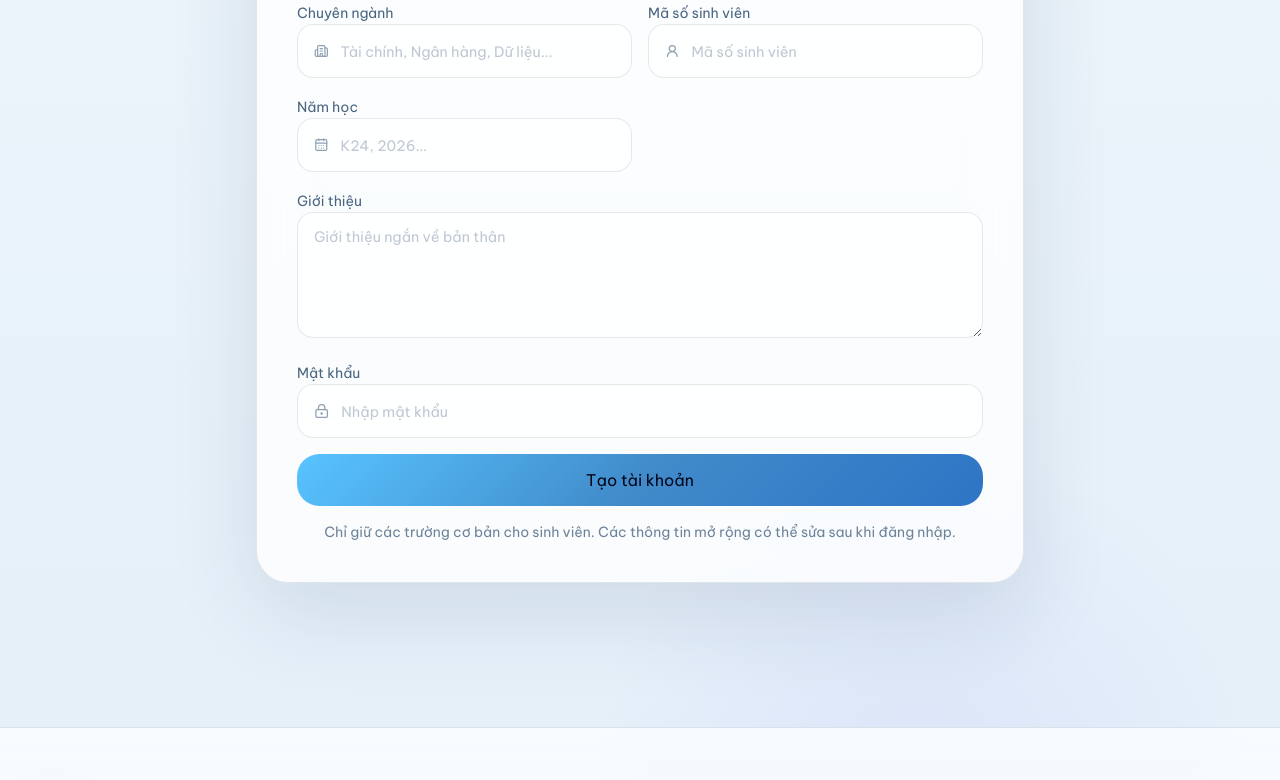
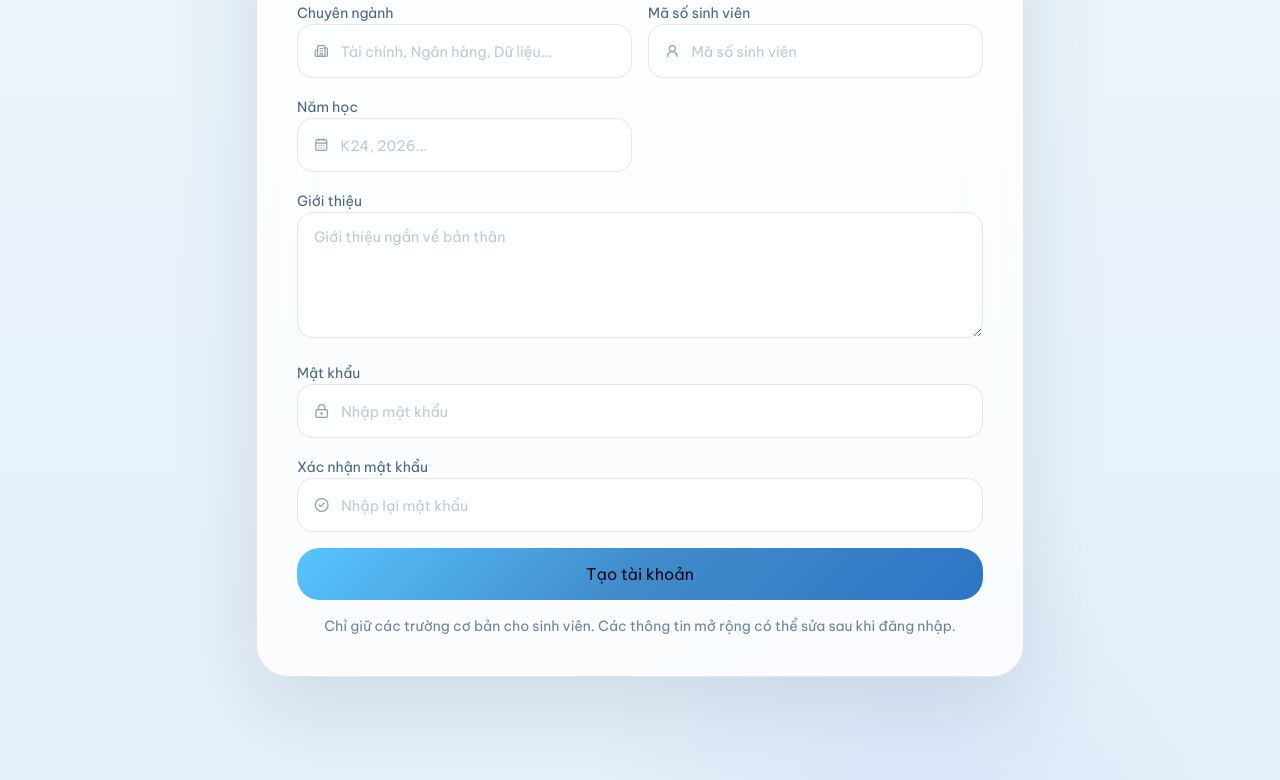
Before and after one commit to tamphan2911/attacker_2026, a Next.js app: page /auth in a window 1280 px wide. Shown: the part 818-1598 px from the top of the page. Built offline with nearby package versions, Linux system fonts and the light colour scheme; no server answers; the database is empty.

Commit message:
Fix auth form submission flow

```diff
--- a/src/components/auth-page.tsx
+++ b/src/components/auth-page.tsx
@@ -6,6 +6,7 @@ import {
   Building2,
   CalendarDays,
   ChevronDown,
+  CircleCheck,
   LockKeyhole,
   Mail,
   ShieldCheck,
@@ -75,6 +76,7 @@ export function AuthPage() {
     classYear: "",
     bio: "",
     password: "",
+    confirmPassword: "",
   });
   const [isUniversityMenuOpen, setIsUniversityMenuOpen] = useState(false);
   const universityMenuRef = useRef<HTMLDivElement | null>(null);
@@ -189,8 +191,20 @@ export function AuthPage() {
   };
 
   const handleRegister = async () => {
+    if (registerForm.password !== registerForm.confirmPassword) {
+      setSigninMessage(
+        locale === "en"
+          ? "Password confirmation does not match."
+          : "Xác nhận mật khẩu không khớp.",
+      );
+      return;
+    }
+
     setIsBusy(true);
     setSigninMessage(null);
+
+    const { confirmPassword, ...registerPayload } = registerForm;
+    void confirmPassword;
 
     const response = await fetch("/api/auth/register", {
       method: "POST",
@@ -198,7 +212,7 @@ export function AuthPage() {
         "Content-Type": "application/json",
       },
       credentials: "same-origin",
-      body: JSON.stringify(registerForm),
+      body: JSON.stringify(registerPayload),
     });
 
     if (!response.ok) {
@@ -249,6 +263,24 @@ export function AuthPage() {
   const applyUniversityValue = (value: string) => {
     setRegisterForm((current) => ({ ...current, university: value }));
     setIsUniversityMenuOpen(false);
+  };
+
+  const handleSignInSubmit = (event: React.FormEvent<HTMLFormElement>) => {
+    event.preventDefault();
+    if (isBusy || authStatus === "loading") {
+      return;
+    }
+
+    void handleSignIn();
+  };
+
+  const handleRegisterSubmit = (event: React.FormEvent<HTMLFormElement>) => {
+    event.preventDefault();
+    if (isBusy || authStatus === "loading") {
+      return;
+    }
+
+    void handleRegister();
   };
 
   return (
@@ -321,23 +353,9 @@ export function AuthPage() {
               <span className="h-px flex-1 bg-[var(--line)]" />
             </div>
 
+            {mode === "signin" ? (
+              <form onSubmit={handleSignInSubmit} className="space-y-4">
                 <div className="grid gap-4 xl:grid-cols-2">
-              {mode === "register" ? (
-                <label className="space-y-2 xl:col-span-2">
-                  <span className="text-sm theme-text-muted">{locale === "en" ? "Full name" : "Họ tên"}</span>
-                  <div className="flex items-center rounded-2xl border theme-border theme-panel px-4 py-3.5">
-                    <UserRound className="mr-3 h-4 w-4 theme-text-faint" />
-                    <input
-                      value={registerForm.name}
-                      onChange={handleRegisterFieldChange("name")}
-                      placeholder={locale === "en" ? "Nguyen Van A" : "Nguyễn Văn A"}
-                      className={authFieldClassName}
-                    />
-                  </div>
-                </label>
-              ) : null}
-
-              {mode === "signin" ? (
                   <label className="space-y-2 xl:col-span-2">
                     <span className="text-sm theme-text-muted">
                       {locale === "en" ? "Account ID" : "ID tài khoản"}
@@ -352,7 +370,52 @@ export function AuthPage() {
                       />
                     </div>
                   </label>
+
+                  <label className="space-y-2 xl:col-span-2">
+                    <span className="text-sm theme-text-muted">{locale === "en" ? "Password" : "Mật khẩu"}</span>
+                    <div className="flex items-center rounded-2xl border theme-border theme-panel px-4 py-3.5">
+                      <LockKeyhole className="mr-3 h-4 w-4 theme-text-faint" />
+                      <input
+                        type="password"
+                        value={password}
+                        onChange={(event) => setPassword(event.target.value)}
+                        placeholder={locale === "en" ? "Enter password" : "Nhập mật khẩu"}
+                        className={authFieldClassName}
+                      />
+                    </div>
+                  </label>
+                </div>
+
+                <button
+                  type="submit"
+                  disabled={isBusy || authStatus === "loading"}
+                  className="w-full rounded-[1.4rem] bg-[linear-gradient(135deg,#58c4ff,#418bca,#2d75c5)] px-5 py-3.5 text-sm font-semibold text-slate-950"
+                >
+                  {isBusy
+                    ? locale === "en"
+                      ? "Processing..."
+                      : "Đang xử lý..."
+                    : locale === "en"
+                      ? "Sign in"
+                      : "Đăng nhập"}
+                </button>
+              </form>
             ) : (
+              <form onSubmit={handleRegisterSubmit} className="space-y-4">
+                <div className="grid gap-4 xl:grid-cols-2">
+                  <label className="space-y-2 xl:col-span-2">
+                    <span className="text-sm theme-text-muted">{locale === "en" ? "Full name" : "Họ tên"}</span>
+                    <div className="flex items-center rounded-2xl border theme-border theme-panel px-4 py-3.5">
+                      <UserRound className="mr-3 h-4 w-4 theme-text-faint" />
+                      <input
+                        value={registerForm.name}
+                        onChange={handleRegisterFieldChange("name")}
+                        placeholder={locale === "en" ? "Nguyen Van A" : "Nguyễn Văn A"}
+                        className={authFieldClassName}
+                      />
+                    </div>
+                  </label>
+
                   <label className="space-y-2">
                     <span className="text-sm theme-text-muted">Email</span>
                     <div className="flex items-center rounded-2xl border theme-border theme-panel px-4 py-3.5">
@@ -365,10 +428,7 @@ export function AuthPage() {
                       />
                     </div>
                   </label>
-              )}
 
-              {mode === "register" ? (
-                <>
                   <label className="space-y-2 xl:col-span-2">
                     <span className="text-sm theme-text-muted">{locale === "en" ? "University" : "Trường"}</span>
                     <div ref={universityMenuRef} className="relative">
@@ -440,6 +500,7 @@ export function AuthPage() {
                       ) : null}
                     </div>
                   </label>
+
                   <label className="space-y-2">
                     <span className="text-sm theme-text-muted">{locale === "en" ? "Major" : "Chuyên ngành"}</span>
                     <div className="flex items-center rounded-2xl border theme-border theme-panel px-4 py-3.5">
@@ -452,6 +513,7 @@ export function AuthPage() {
                       />
                     </div>
                   </label>
+
                   <label className="space-y-2">
                     <span className="text-sm theme-text-muted">{locale === "en" ? "Student ID" : "Mã số sinh viên"}</span>
                     <div className="flex items-center rounded-2xl border theme-border theme-panel px-4 py-3.5">
@@ -464,6 +526,7 @@ export function AuthPage() {
                       />
                     </div>
                   </label>
+
                   <label className="space-y-2">
                     <span className="text-sm theme-text-muted">{locale === "en" ? "Class year" : "Năm học"}</span>
                     <div className="flex items-center rounded-2xl border theme-border theme-panel px-4 py-3.5">
@@ -476,6 +539,7 @@ export function AuthPage() {
                       />
                     </div>
                   </label>
+
                   <label className="space-y-2 xl:col-span-2">
                     <span className="text-sm theme-text-muted">{locale === "en" ? "Bio" : "Giới thiệu"}</span>
                     <textarea
@@ -488,24 +552,7 @@ export function AuthPage() {
                       className={authTextareaClassName}
                     />
                   </label>
-                </>
-              ) : null}
 
-              {mode === "signin" ? (
-                <label className="space-y-2 xl:col-span-2">
-                  <span className="text-sm theme-text-muted">{locale === "en" ? "Password" : "Mật khẩu"}</span>
-                  <div className="flex items-center rounded-2xl border theme-border theme-panel px-4 py-3.5">
-                    <LockKeyhole className="mr-3 h-4 w-4 theme-text-faint" />
-                    <input
-                      type="password"
-                      value={password}
-                      onChange={(event) => setPassword(event.target.value)}
-                      placeholder={locale === "en" ? "Enter password" : "Nhập mật khẩu"}
-                      className={authFieldClassName}
-                    />
-                  </div>
-                </label>
-              ) : (
                   <label className="space-y-2 xl:col-span-2">
                     <span className="text-sm theme-text-muted">{locale === "en" ? "Password" : "Mật khẩu"}</span>
                     <div className="flex items-center rounded-2xl border theme-border theme-panel px-4 py-3.5">
@@ -519,12 +566,26 @@ export function AuthPage() {
                       />
                     </div>
                   </label>
-              )}
+
+                  <label className="space-y-2 xl:col-span-2">
+                    <span className="text-sm theme-text-muted">
+                      {locale === "en" ? "Confirm password" : "Xác nhận mật khẩu"}
+                    </span>
+                    <div className="flex items-center rounded-2xl border theme-border theme-panel px-4 py-3.5">
+                      <CircleCheck className="mr-3 h-4 w-4 theme-text-faint" />
+                      <input
+                        type="password"
+                        value={registerForm.confirmPassword}
+                        onChange={handleRegisterFieldChange("confirmPassword")}
+                        placeholder={locale === "en" ? "Re-enter password" : "Nhập lại mật khẩu"}
+                        className={authFieldClassName}
+                      />
+                    </div>
+                  </label>
                 </div>
 
                 <button
-              type="button"
-              onClick={() => void (mode === "signin" ? handleSignIn() : handleRegister())}
+                  type="submit"
                   disabled={isBusy || authStatus === "loading"}
                   className="w-full rounded-[1.4rem] bg-[linear-gradient(135deg,#58c4ff,#418bca,#2d75c5)] px-5 py-3.5 text-sm font-semibold text-slate-950"
                 >
@@ -532,14 +593,12 @@ export function AuthPage() {
                     ? locale === "en"
                       ? "Processing..."
                       : "Đang xử lý..."
-                : mode === "register"
-                ? locale === "en"
+                    : locale === "en"
                       ? "Create account"
-                  : "Tạo tài khoản"
-                : locale === "en"
-                  ? "Sign in"
-                  : "Đăng nhập"}
+                      : "Tạo tài khoản"}
                 </button>
+              </form>
+            )}
 
             {signinMessage ? (
               <p className="text-center text-sm theme-text-soft">{signinMessage}</p>
```
Lines whose indentation alone changed are shown as unchanged.
